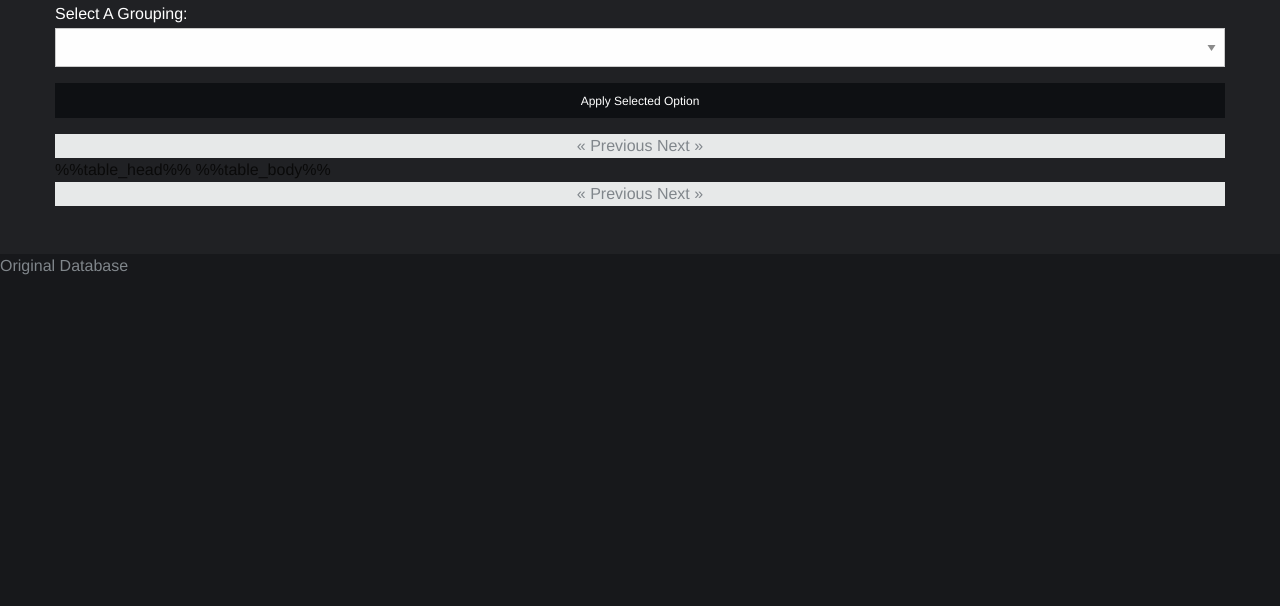
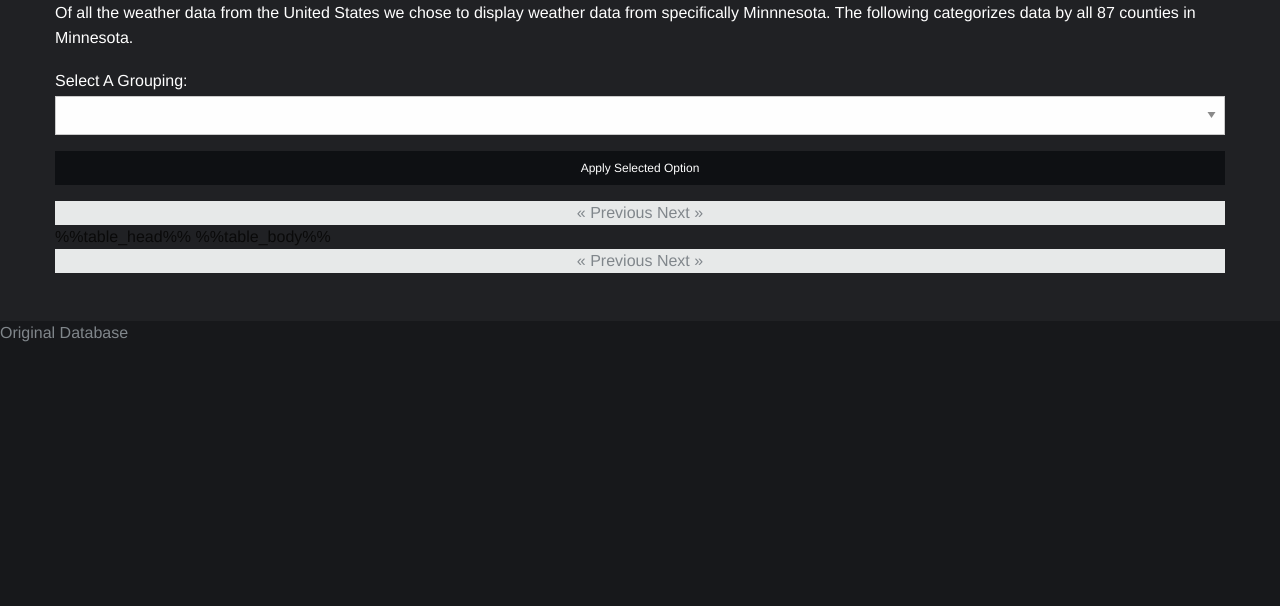
Before and after one commit to dist2405/MinnesotaWeather, a website: page templates/county.html in a window 1280 px wide. Shown: the part 194-800 px from the top of the page. Drawn offline with nearby package versions, Linux system fonts and the light colour scheme.

Commit message:
added county text

```diff
--- a/templates/county.html
+++ b/templates/county.html
@@ -47,6 +47,9 @@
         <div class="grid-container">
             <!-- `grid-x` represents a row -->
             <h1>%%heading%%</h1>
+
+            <p>Of all the weather data from the United States we chose to display weather data from specifically Minnnesota. The following categorizes data by all 87 counties in Minnesota.</p>
+
             <div class="ifelsediv">
                 <label>Select A Grouping: </label>
                 <select id="selpage">
```
